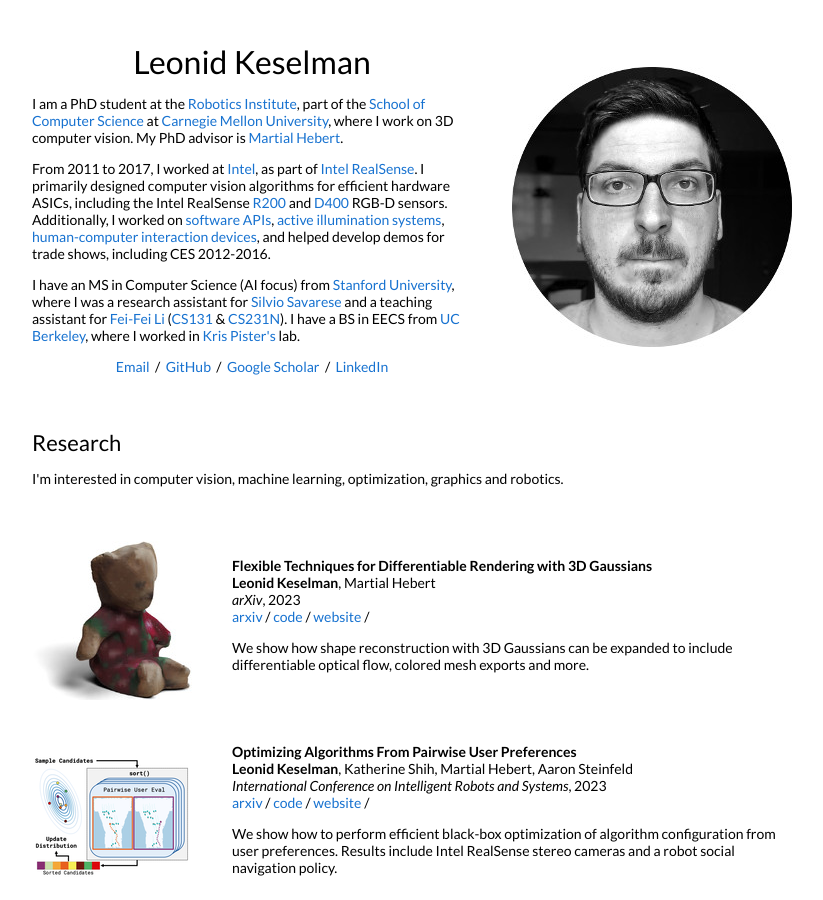
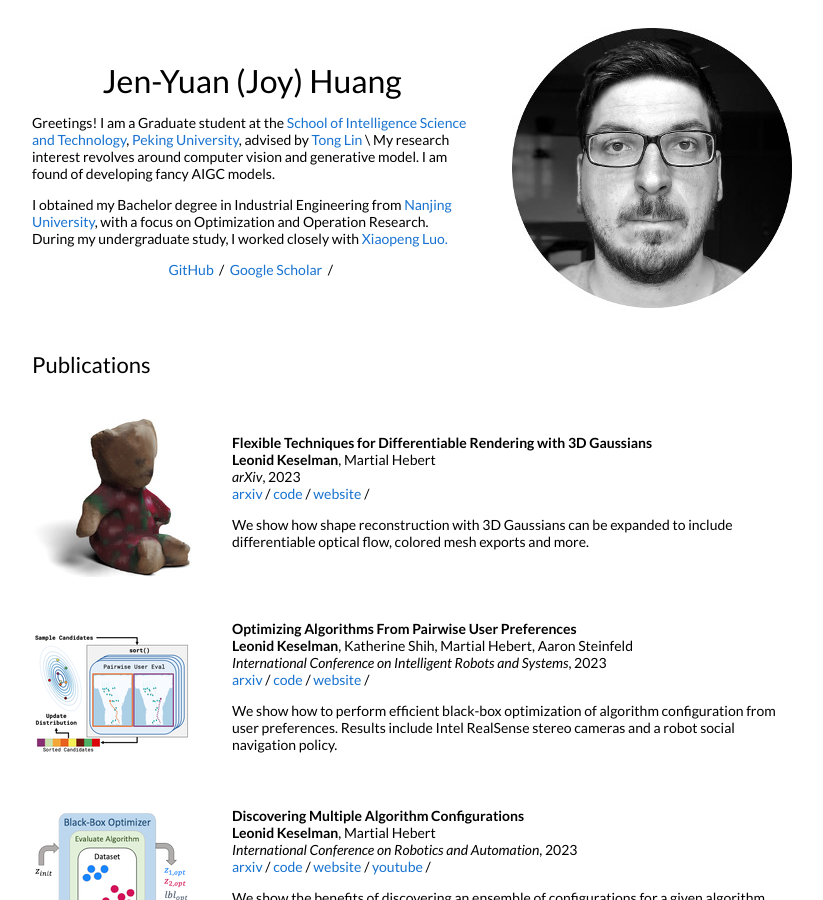
Before and after one commit to JY-Joy/JY-Joy.github.io, a Jekyll site: the page built from _posts/2023-08-28-3dgaussians.markdown, in a window 1280 px wide and 900 px high. Shown: the whole window, without its empty margins (228-1051 px from the left). Built offline with Jekyll 4.4.1, drawn with Linux system fonts in a browser that asks for light colours.

Commit message:
update profiles

```diff
--- a/_config.yml
+++ b/_config.yml
@@ -42,7 +42,7 @@ google_analytics:
 
 # Your website URL (e.g. http://barryclark.github.io or http://www.barryclark.co)
 # Used for Sitemap.xml and your RSS feed
-url: "https://leonidk.com" # the base hostname & protocol for your site
+url: "https://joyhuang.com" # the base hostname & protocol for your site
 
 # If you're hosting your site at a Project repository on GitHub pages
 # (http://yourusername.github.io/repository-name)
--- a/_layouts/default.html
+++ b/_layouts/default.html
@@ -32,21 +32,19 @@
           <tr style="padding:0px">
             <td style="padding:2.5%;width:60%;vertical-align:middle">
               <h1>
-                Leonid Keselman
+                Jen-Yuan (Joy) Huang
               </h1>
-              <p>I am a PhD student at the <a href="https://www.ri.cmu.edu/">Robotics Institute</a>, part of the <a href="https://www.scs.cmu.edu/">School of Computer Science</a> at <a href="https://www.cmu.edu/">Carnegie Mellon University</a>, where I work on 3D computer vision. My PhD advisor is <a href="http://www.cs.cmu.edu/~hebert/">Martial Hebert</a>.
+              <p>Greetings! I am a Graduate student at the <a href="https://sai.pku.edu.cn/znxyenglish/">School of Intelligence Science and Technology</a>, <a href="https://english.pku.edu.cn">Peking University</a>, advised by <a href="https://www.cis.pku.edu.cn/szdw/zzjs/lt.htm">Tong Lin</a> \
+                My research interest revolves around computer vision and generative model. I am found of developing fancy AIGC models.
               </p>
               <p>
-                From 2011 to 2017, I worked at <a href="https://www.intel.com">Intel</a>, as part of <a href="https://www.intelrealsense.com/">Intel RealSense</a>. I primarily designed computer vision algorithms for efficient hardware ASICs, including the Intel RealSense <a href="https://software.intel.com/en-us/articles/realsense-r200-camera">R200</a> and <a href="https://software.intel.com/en-us/realsense/d400">D400</a> RGB-D sensors. Additionally, I worked on <a href="https://github.com/IntelRealSense/librealsense">software APIs</a>, <a href="https://patents.google.com/patent/US9992474B2">active illumination systems</a>, <a href="https://patents.google.com/patent/US9304597">human-computer interaction devices</a>, and helped develop demos for trade shows, including CES 2012-2016.
-              </p>
-              <p>
-                I have an MS in Computer Science (AI focus) from <a href="http://cs.stanford.edu">Stanford University</a>, where I was a research assistant for <a href="http://svl.stanford.edu/">Silvio Savarese</a> and a teaching assistant for <a href="http://svl.stanford.edu/">Fei-Fei Li</a> (<a href="http://vision.stanford.edu/teaching/cs131_fall1617/">CS131</a> & <a href="http://cs231n.stanford.edu/2017/">CS231N</a>). I have a BS in EECS from <a href="http://www.eecs.berkeley.edu/">UC Berkeley</a>, where I worked in <a href="https://people.eecs.berkeley.edu/~pister/">Kris Pister's</a> lab.
+                I obtained my Bachelor degree in Industrial Engineering from <a href="https://www.nju.edu.cn/en/">Nanjing University</a>, with a focus on Optimization and Operation Research. During my undergraduate study, I worked closely with <a href="https://www.researchgate.net/profile/Xiaopeng-Luo">Xiaopeng Luo.
               </p>
               <p style="text-align:center">
-                <a target="_blank" href="https://mailhide.io/e/B8TyS"> Email</a> &nbsp;/&nbsp;
-                <a href="https://github.com/leonidk">GitHub</a> &nbsp;/&nbsp;
-                <a href="https://scholar.google.com/citations?user=GCYG4GoAAAAJ">Google Scholar</a> &nbsp;/&nbsp;
-                <a href="https://www.linkedin.com/in/lkeselman"> LinkedIn </a>
+                <!-- <a target="_blank" href="https://mailhide.io/e/B8TyS"> Email</a> &nbsp;/&nbsp; -->
+                <a href="https://github.com/DannHuang">GitHub</a> &nbsp;/&nbsp;
+                <a href="https://scholar.google.com/citations?view_op=list_works&hl=zh-CN&user=ZwlvNyQAAAAJ">Google Scholar</a> &nbsp;/&nbsp;
+                <!-- <a href="https://www.linkedin.com/in/lkeselman"> LinkedIn </a> -->
               </p>
             </td>
             <td style="padding:2.5%;width:40%;max-width:40%">
@@ -58,10 +56,10 @@
         <table style="width:100%;border:0px;border-spacing:0px;border-collapse:separate;margin-right:auto;margin-left:auto;">
           <tr>
             <td style="padding:2.5%;width:100%;vertical-align:middle">
-              <h2>Research</h2>
-              <p>
+              <h2>Publications</h2>
+              <!-- <p>
                 I'm interested in computer vision, machine learning, optimization, graphics and robotics.
-              </p>
+              </p> -->
             </td>
           </tr>
         </table>
```
Also changed, not shown: 1 other file.
